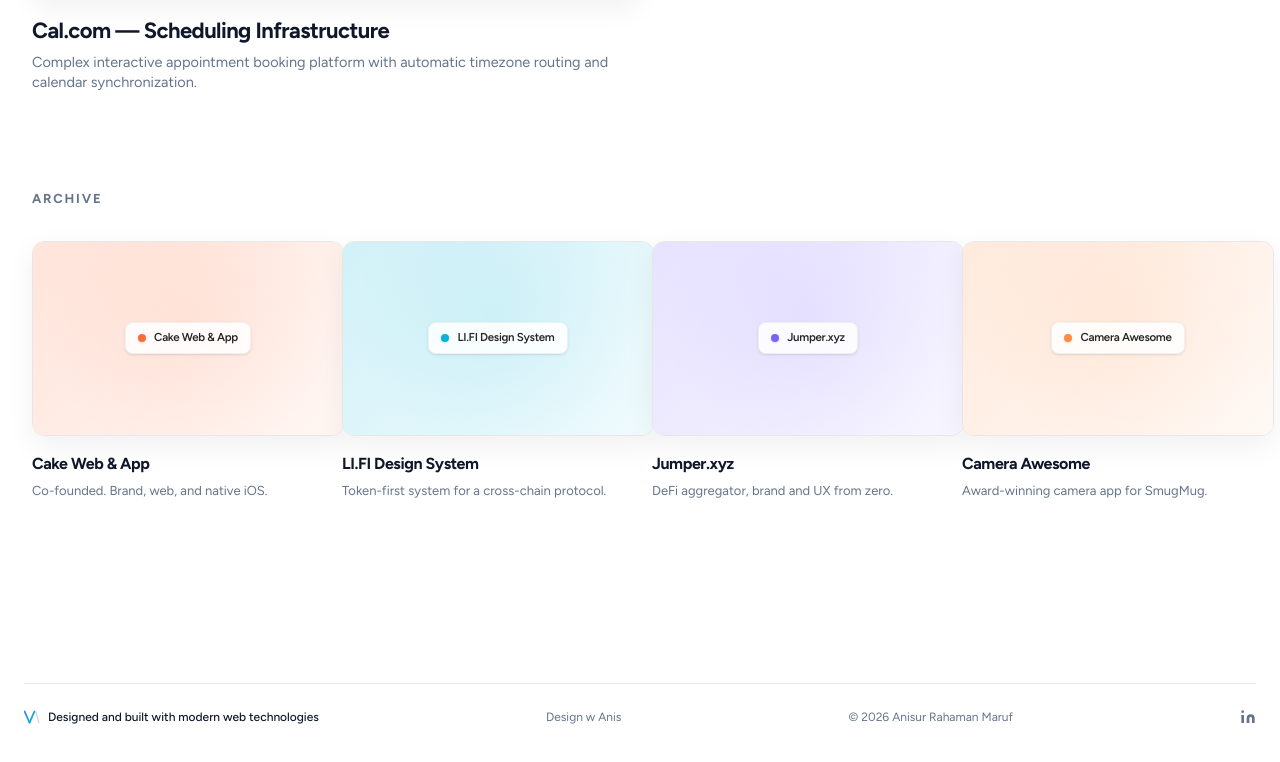
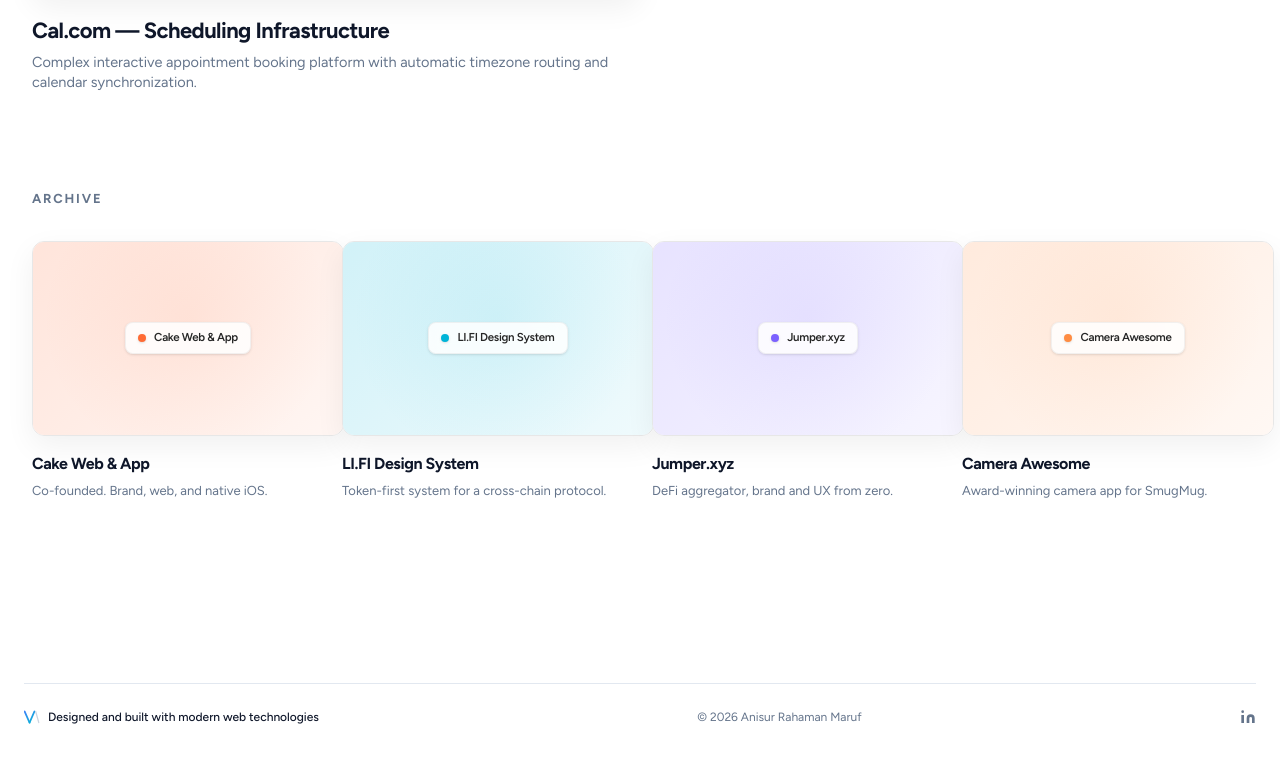
Before and after one commit to maruf320101/Visual-odyssey, a Next.js app: page /work in a window 1280 px wide. Shown: the part 1764-2526 px from the top of the page. Built offline with nearby package versions, Linux system fonts and the light colour scheme.

Commit message:
Left-align Selected work and Archive headers, remove Design w Anis from footer

```diff
--- a/components/Footer.tsx
+++ b/components/Footer.tsx
@@ -38,16 +38,7 @@
           </span>
         </div>
 
-        {/* Side project link */}
-        <a
-          href={FOOTER.sideProject.href}
-          target="_blank"
-          rel="noopener"
-          className="transition-colors duration-150 hover:text-blue-500"
-          style={{ color: "var(--fg-muted)" }}
-        >
-          {FOOTER.sideProject.label}
-        </a>
+
 
         {/* Copyright */}
         <span style={{ color: "var(--fg-muted)" }}>
--- a/components/WorkSection.tsx
+++ b/components/WorkSection.tsx
@@ -242,7 +242,7 @@
       className="w-full mx-auto px-4 sm:px-6 lg:px-8 pt-0 sm:pt-[50px] pb-12 sm:pb-32 scroll-mt-[45px] max-w-[1450px]"
     >
       {/* Header */}
-      <div className="mb-6 sm:mb-14 text-center sm:text-left">
+      <div className="mb-6 sm:mb-14 text-left">
         <h1
           className="text-[2rem] sm:text-[3.2rem] md:text-[3.6rem] font-bold tracking-tight"
           style={{ color: "var(--fg)" }}
@@ -260,7 +260,7 @@
 
       {/* Archive */}
       <div className="mt-12 sm:mt-24">
-        <div className="text-center sm:text-left">
+        <div className="text-left">
           <h3
             className="text-[12px] sm:text-[13px] font-bold tracking-[0.14em] uppercase mb-4 sm:mb-8"
             style={{ color: "var(--fg-muted)" }}
```
